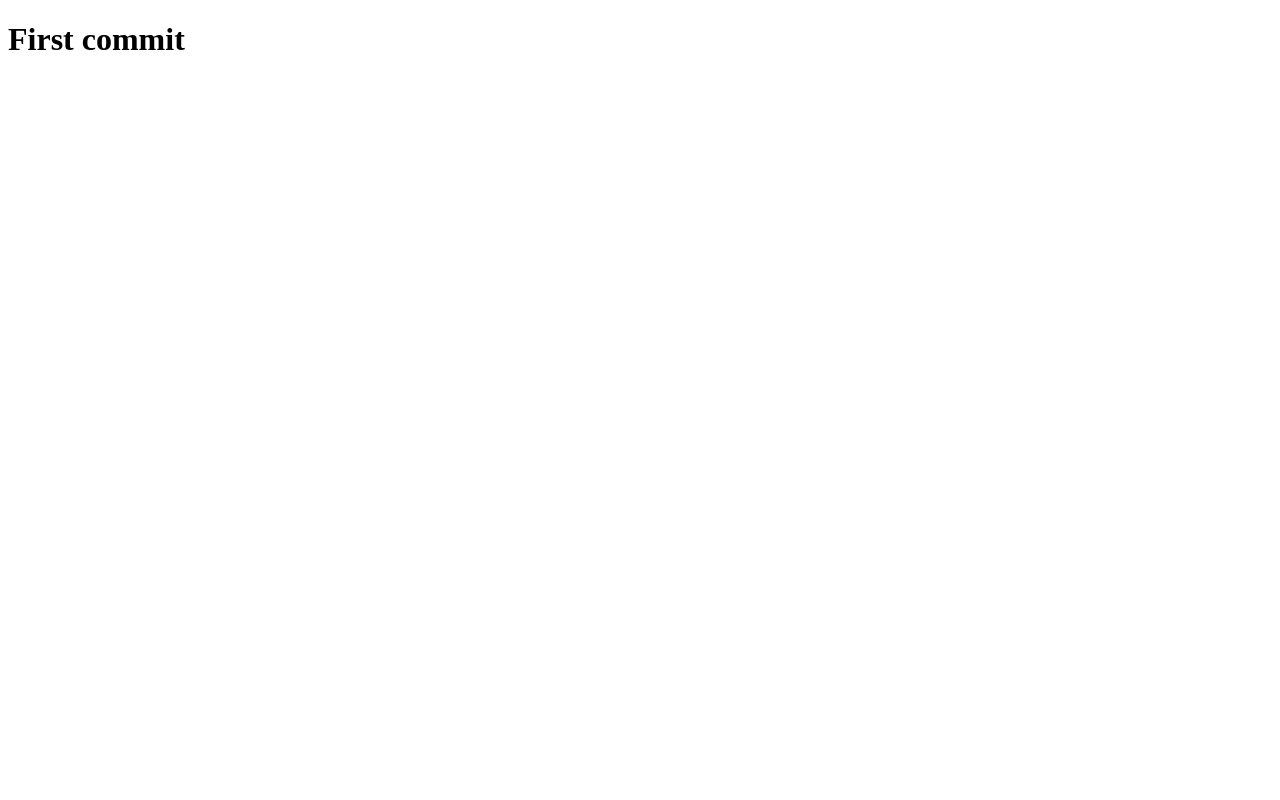
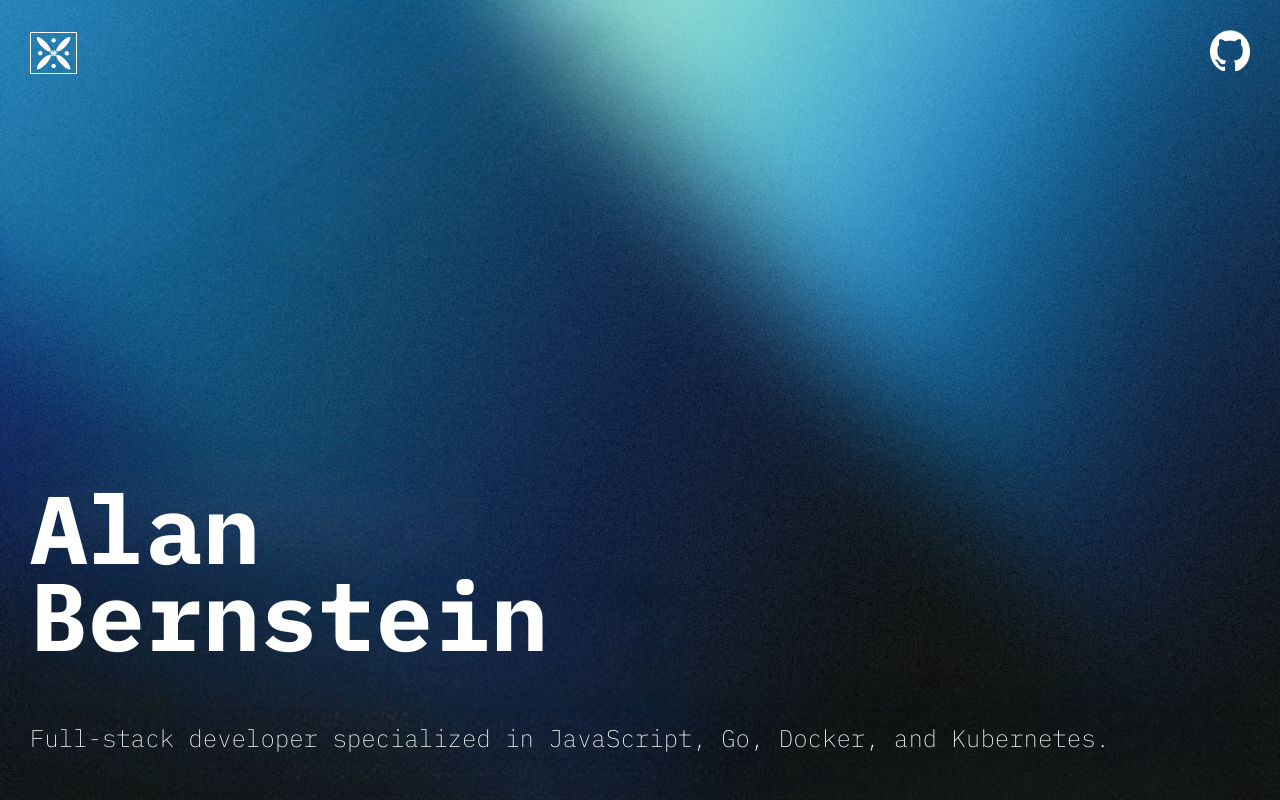
Before and after one commit to ab7z/ab7z.github.io, a plain HTML site: page index.html in a window 1280 px wide. Drawn offline with Linux system fonts and the light colour scheme.

Commit message:
chore: Update viewport meta tag and add logo and navigation to header

```diff
--- a/index.css
+++ b/index.css
@@ -0,0 +1,120 @@
+* {
+  margin-block-start: 0;
+  margin-block-end: 0;
+  margin-inline-start: 0;
+  margin-inline-end: 0;
+}
+
+html {
+  -webkit-font-smoothing: antialiased;
+  -moz-osx-font-smoothing: grayscale;
+}
+
+body {
+  box-sizing: border-box;
+  margin: 0;
+  inset: 0;
+  width: 100vw;
+  height: 100vh;
+  background-image: url("./imgs/bg.webp");
+  background-size: cover;
+  background-position: left;
+  background-repeat: no-repeat;
+  padding: 30px;
+  display: grid;
+  color: white;
+}
+
+h1,
+h2,
+h3,
+h4,
+h5,
+h6,
+p {
+  font-family: "IBM Plex Mono", monospace, sans-serif;
+}
+
+header {
+  display: flex;
+  justify-content: space-between;
+  align-items: center;
+  align-self: self-start;
+  width: 100%;
+}
+
+nav {
+  width: auto;
+  display: flex;
+  align-items: baseline;
+}
+
+.logo {
+  width: 35px;
+  height: 30px;
+  border: 1px solid white;
+}
+
+.gh {
+  width: 30px;
+  height: 31px;
+}
+
+main {
+  width: 100%;
+  height: 100%;
+  display: flex;
+  flex-flow: column nowrap;
+  justify-content: flex-end;
+  gap: 3rem;
+}
+
+h1 {
+  font-size: 3em;
+  line-height: 1em;
+}
+
+p {
+  line-height: 1.4rem;
+  font-weight: 300;
+}
+
+@media (min-width: 640px) {
+  h1 {
+    font-size: 5em;
+    line-height: 1em;
+  }
+
+  p {
+    line-height: 1.8rem;
+    font-size: 1.4em;
+  }
+
+  .logo {
+    width: 45px;
+    height: 40px;
+  }
+
+  .gh {
+    width: 40px;
+    height: 41px;
+  }
+}
+
+@media (min-width: 1024px) {
+  main {
+    gap: 4rem;
+  }
+
+  h1 {
+    font-size: 6em;
+    line-height: 0.9em;
+  }
+
+  p {
+    line-height: 2rem;
+    font-size: 1.5em;
+    font-weight: 200;
+    padding-bottom: 1rem;
+  }
+}
--- a/index.html
+++ b/index.html
@@ -1,13 +1,37 @@
 <!DOCTYPE html>
 <html lang="en-US">
+
   <head>
     <meta charset="UTF-8" />
-    <meta name="viewport" content="width=device-width, initial-scale=1" />
+    <meta name="viewport" content="width=device-width, initial-scale=1.0, minimum-scale=1.0" />
     <title>Alan Bernstein: Full-Stack Developer & Technology Enthusiast</title>
+    <meta name="description"
+      content="Explore the personal homepage of Alan Bernstein, a full-stack developer specialized in JavaScript, Go, Docker, and Kubernetes.">
+    <link rel="preconnect" href="https://fonts.gstatic.com" crossorigin>
+    <link
+      href="https://fonts.googleapis.com/css2?family=IBM+Plex+Mono:ital,wght@0,100;0,200;0,300;0,400;0,500;0,600;0,700;1,100;1,200;1,300;1,400;1,500;1,600;1,700&display=swap"
+      rel="stylesheet">
     <link href="index.css" rel="stylesheet" />
-    <script src="index.js" defer ></script>
+    <script src="index.js" defer></script>
   </head>
+
   <body>
-    <h1>First commit</h1>
+    <header>
+      <img src="./imgs/logo.webp" alt="derafsh-e kaviani" class="logo" loading="eager" />
+      <nav>
+        <a href="https://github.com/ab7z" target="_blank" rel="noopener noreferrer">
+          <img class="gh" src="./imgs/github-mark-white.png" />
+        </a>
+      </nav>
+    </header>
+
+    <main>
+      <h1>Alan <br>Bernstein</h1>
+      <p>
+        Full-stack developer specialized in JavaScript, Go,
+        Docker, and Kubernetes.
+      </p>
+    </main>
   </body>
+
 </html>
```
Also changed, not shown: imgs/bg.webp (added), imgs/github-mark-white.png (added), imgs/logo.webp (added), index.js (deleted).
